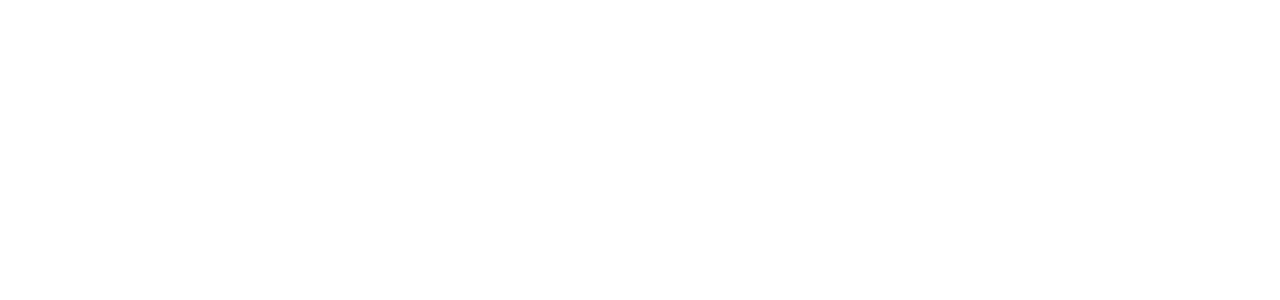
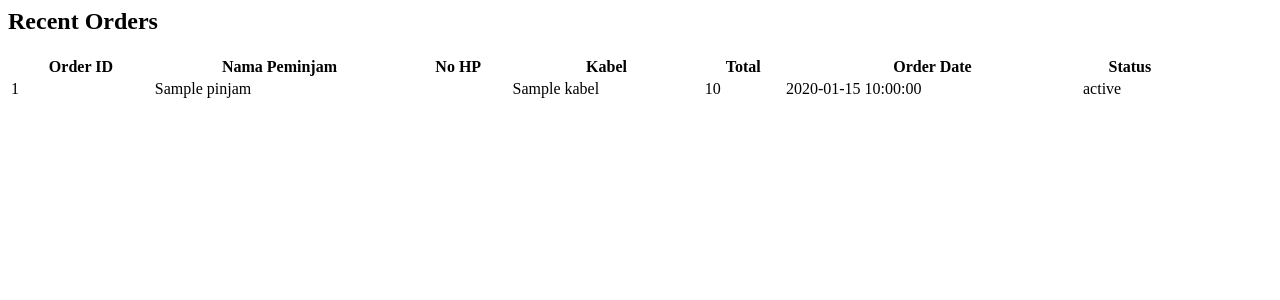
Before and after one commit to shdx8/sebat, a CodeIgniter app: the page made by application/views/crud/history.php in a window 1280 px wide. Before the commit the part shown is empty. Shown: the top 300 px of the page. Run offline with CodeIgniter, Linux system fonts and the light colour scheme; the template is opened without the code that fills it: most values are stand-ins (such as "Sample title", 1, 10 or a date in 2020).

Commit message:
history update

```diff
--- a/application/views/crud/history.php
+++ b/application/views/crud/history.php
@@ -11,3 +11,70 @@
 	<div class="content">
 		<div class="row">
 			<div class="col-md-12">
+				<!-- User activity statistics -->
+				<div class="card card-table-border-none recent-orders" id="recent-orders">
+					<div class="card-header justify-content-between">
+						<h2>Recent Orders</h2>
+						<div class="date-range-report ">
+							<!--<span></span>-->
+						</div>
+					</div>
+					<div class="card-body pt-0 pb-5">
+						<table class="table card-table table-responsive table-responsive-large" style="width:100%">
+							<thead>
+								<tr>
+									<th class="font-weight-bold text-reset">Order ID</th>
+									<th class="font-weight-bold text-reset">Nama Peminjam</th>
+									<th class="font-weight-bold text-reset">No HP</th>
+									<th class="font-weight-bold text-reset">Kabel</th>
+									<th class="font-weight-bold text-reset">Total</th>
+									<th class="font-weight-bold text-reset">Order Date</th>
+									<th class="font-weight-bold text-reset">Status</th>
+									<th>&nbsp</th>
+								</tr>
+							</thead>
+							<tbody>
+								<?php
+                  $no = 1;//inisialisasi $no = 1, untuk penomoran otomatis pada table
+                  foreach ($pinjam as $p) {//looping foreach $user sebagai $baris
+                   ?>
+								<tr>
+									<td class="d-none d-lg-table-cell"><?= $p->id_pinjam ?></td>
+									<td hidden><?= $no++ ?></td>
+									<td class="d-none d-lg-table-cell"><?= $p->nama_peminjam ?></td>
+									<td class="d-none d-lg-table-cell"><?= $p->no_hp ?></td>
+									<td class="d-none d-lg-table-cell"><?= $p->kabel ?></td>
+									<td class="d-none d-lg-table-cell"><?= $p->total ?></td>
+									<td class="d-none d-lg-table-cell"><?= $p->tgl_pinjam ?></td>
+									<td class="d-none d-lg-table-cell"><?= $p->status ?></td>
+									<td class="text-right">
+										<div class="dropdown show d-inline-block widget-dropdown">
+											<a class="dropdown-toggle icon-burger-mini" href="" role="button" id="dropdown-recent-order1"
+												data-toggle="dropdown" aria-haspopup="true" aria-expanded="false" data-display="static"></a>
+											<ul class="dropdown-menu dropdown-menu-right" aria-labelledby="dropdown-recent-order1">
+												<?php if($d['status'] == 'pinjam'){ ?>
+												<li class="dropdown-item">
+													<a href="act/status.php?id_pinjam=<?= $d['id_pinjam'] ?>">Selesai</a>
+												</li>
+												<li class="dropdown-item">
+													<a href="act/delete.php?id_pinjam=<?= $d['id_pinjam'] ?>">Remove</a>
+												</li <?php }else if($d['status'] == 'selesai'){ ?> <li class="dropdown-item">
+												<a href="act/delete.php?id_pinjam=<?= $d['id_pinjam'] ?>">Remove</a>
+												<?php } ?>
+												</li>
+											</ul>
+										</div>
+									</td>
+									<?php } ?>
+								</tr>
+
+							</tbody>
+						</table>
+					</div>
+				</div>
+			</div>
+
+		</div>
+	</div>
+
+</div>
```
